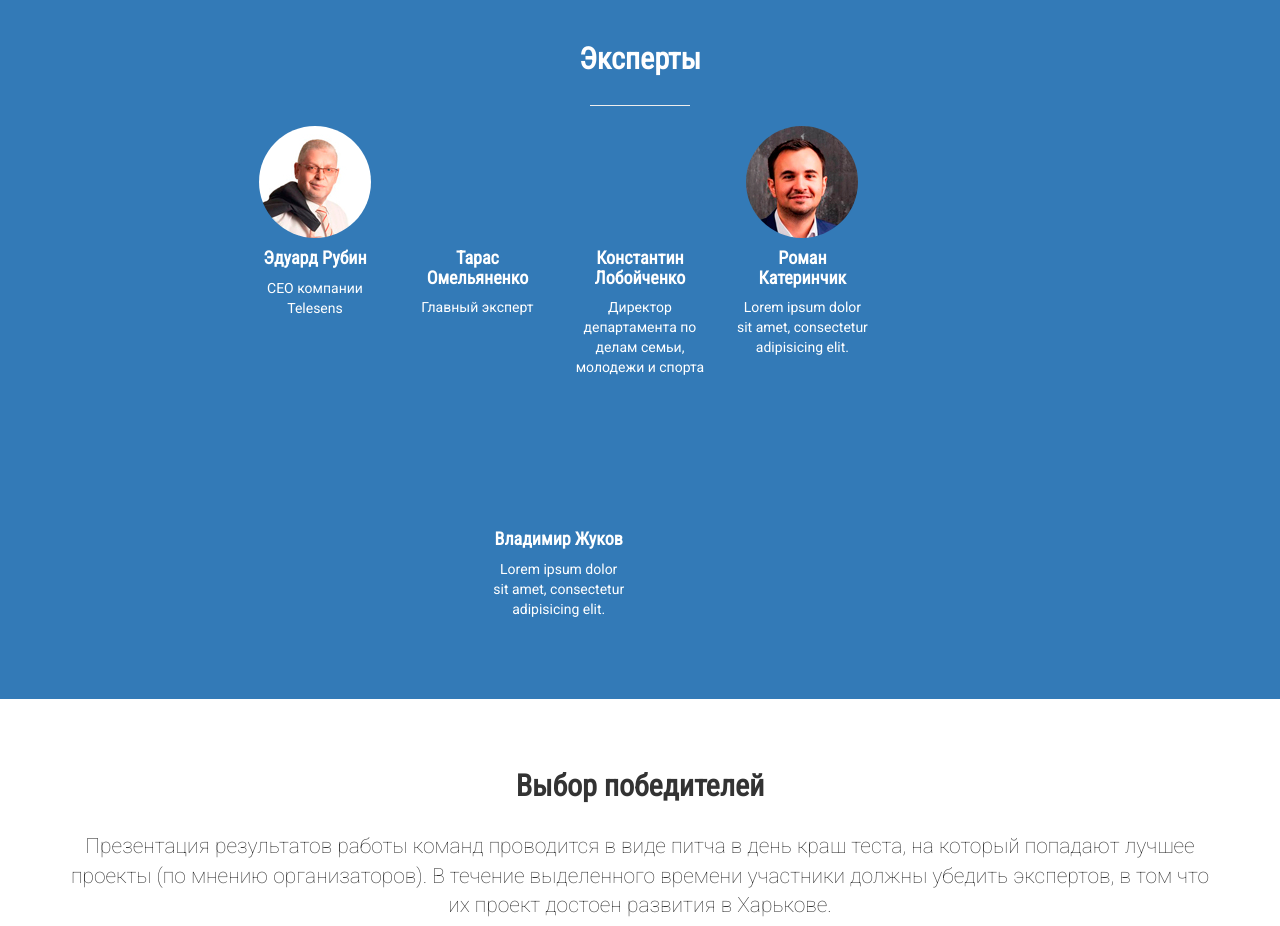
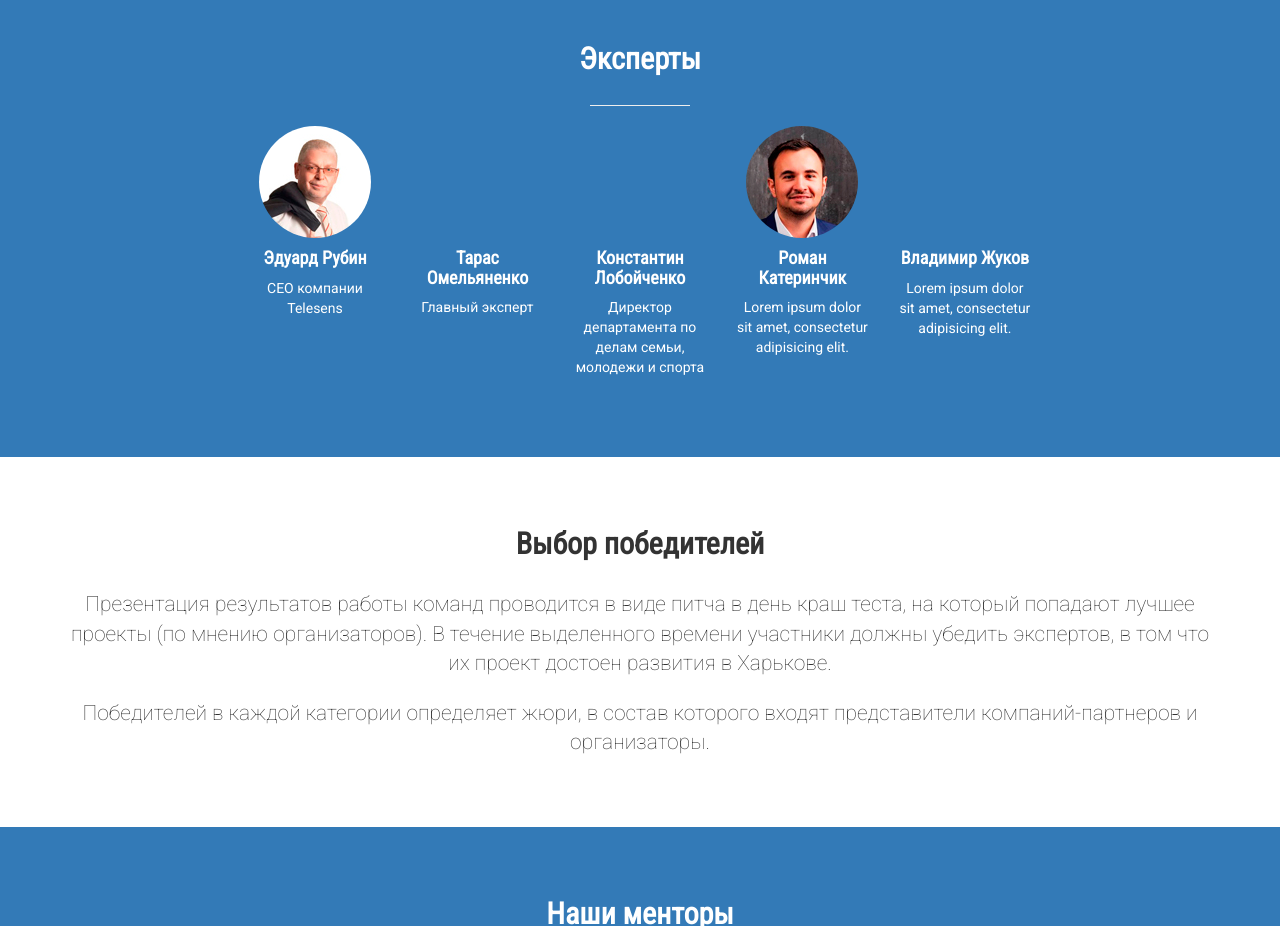
Before and after one commit to most-it/hackathon-landing, a plain HTML site: page index.html in a window 1280 px wide. Shown: the part 1840-2766 px from the top of the page. Drawn offline with Linux system fonts and the light colour scheme.

Commit message:
Fixed experts

```diff
--- a/index.html
+++ b/index.html
@@ -153,7 +153,7 @@
                                 <p>Lorem ipsum dolor sit amet, consectetur adipisicing elit.</p>
                             </div>
                         </div>
-                        <div class="col-md-2 col-sm-4 col-sm-offset-4">
+                        <div class="col-md-2 col-sm-4 col-sm-offset-4 col-md-offset-0">
                             <div class="service-item">
                                 <span class="fa-stack fa-4x service-item__icon fifth"></span>
                                 <h4>
```
